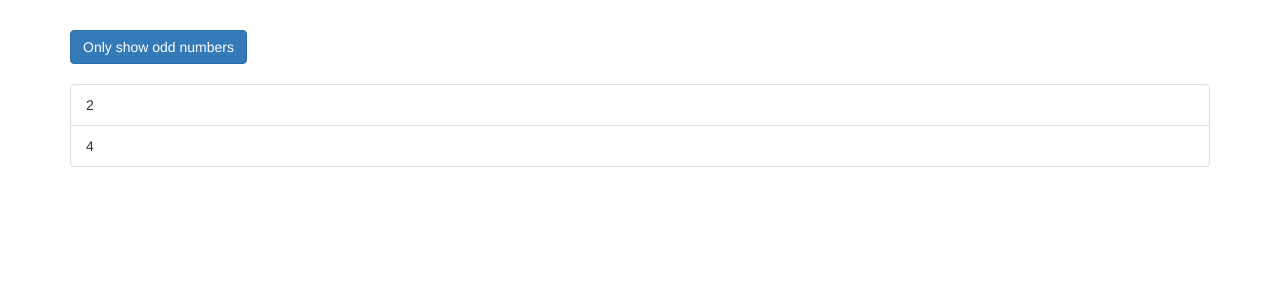
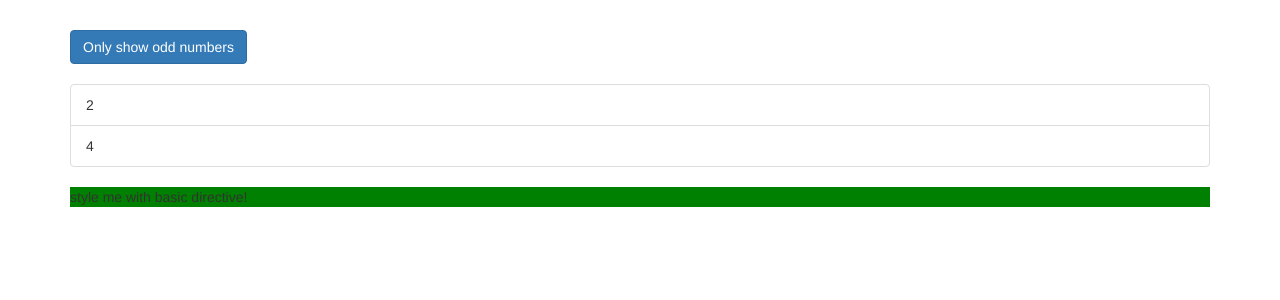
Before and after one commit to JCJord/angular-practice, an Angular app in the folder directives-start/: page / in a window 1280 px wide. Shown: the top 300 px of the page. Built offline with nearby package versions, Linux system fonts and the light colour scheme.

Commit message:
creating directive

```diff
--- a/directives-start/src/app/app.component.html
+++ b/directives-start/src/app/app.component.html
@@ -31,9 +31,7 @@
           </li>
         </div>
       </ul>
-      <ng-template [ngIf]="onlyOdd">
-        <p>Only odd</p>
-      </ng-template>
+      <p appBasicHighLight>style me with basic directive!</p>
     </div>
   </div>
 </div>
--- /dev/null
+++ b/directives-start/src/app/basic-highlight/basic-highlight-directive.ts
@@ -0,0 +1,11 @@
+import { Directive, ElementRef, OnInit } from '@angular/core'
+
+@Directive({
+  selector: '[appBasicHighLight]'
+})
+export class BasicHighLightDirective implements OnInit {
+  constructor (private elementRef: ElementRef) {}
+  ngOnInit () {
+    this.elementRef.nativeElement.style.backgroundColor = 'green'
+  }
+}
```
Also changed, not shown: directives-start/src/app/app.module.ts (+8 -13 lines).
